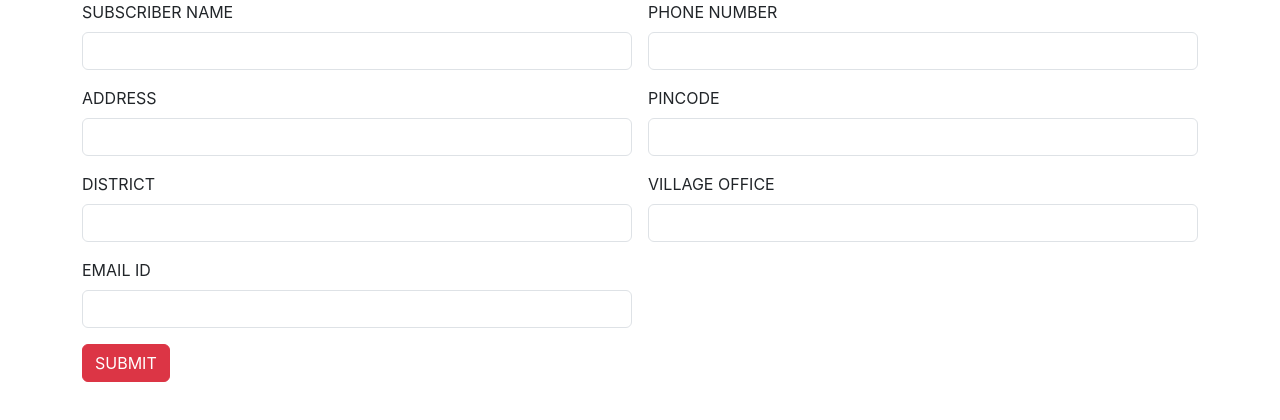
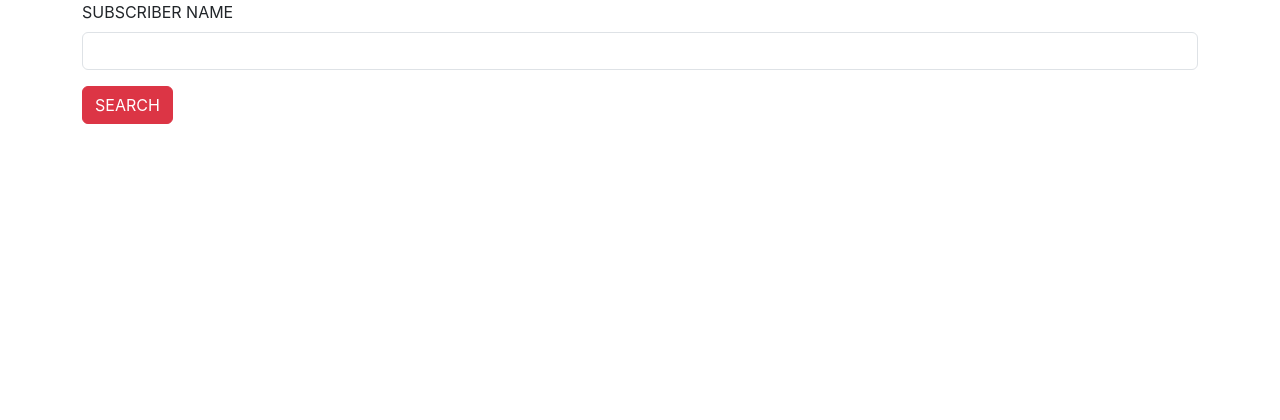
Before and after one commit to DiyaTreesaBaby/newspaper-subscription-app-frontend, a React (Create React App) app: page / in a window 1280 px wide. Shown: the top 420 px of the page. Built offline with nearby package versions, Linux system fonts and the light colour scheme.

Commit message:
AddSearch created

```diff
--- a/src/App.js
+++ b/src/App.js
@@ -1,10 +1,11 @@
 import logo from './logo.svg';
 import './App.css';
 import AddSubscribers from './components/AddSubscribers';
+import AddSearch from './components/AddSearch';
 
 function App() {
   return (
-    <AddSubscribers/>
+    <AddSearch/>
   );
 }
 
--- /dev/null
+++ b/src/components/AddSearch.jsx
@@ -0,0 +1,36 @@
+import React from 'react'
+
+const AddSearch = () => {
+  return (
+    <div>
+<div className="container">
+    <div className="row">
+        <div className="col col-12 col-sm-12 col-md-12 col-lg-12 col-xl-12 col-xxl-12">
+<div className="row g-3">
+    <div className="col col-12 col-sm-12 col-md-12 col-lg-12 col-xl-12 col-xxl-12">
+    <label htmlFor="" className="form-label">SUBSCRIBER NAME</label>
+    <input type="text" className="form-control" />
+</div>
+    <div className="col col-12 col-sm-12 col-md-12 col-lg-12 col-xl-12 col-xxl-12">
+    <button className="btn btn-danger">SEARCH</button>
+    </div>
+</div>
+
+
+
+
+
+        </div>
+    </div>
+</div>
+
+
+
+
+
+
+    </div>
+  )
+}
+
+export default AddSearch
```
Also changed, not shown: src/components/AddDelete.jsx (added, +15 -0 lines).
